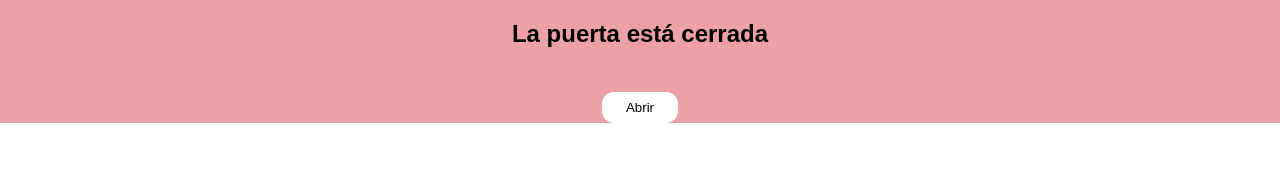
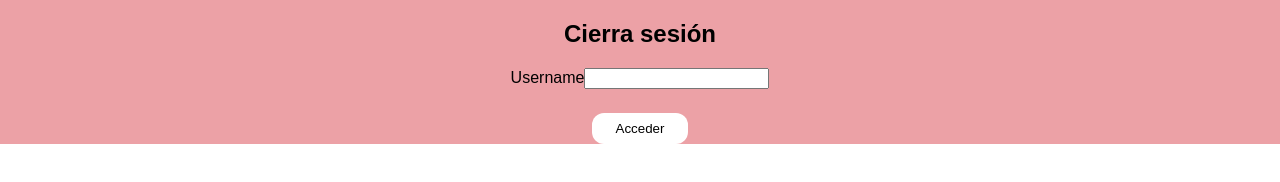
Before and after one commit to claudiadipietro/vueJS_test, a plain HTML site: page index.html in a window 1280 px wide. Drawn offline with nearby package versions, Linux system fonts and the light colour scheme.

Commit message:
Learned conditionals in vue

```diff
--- a/index.html
+++ b/index.html
@@ -13,16 +13,18 @@
         const vm = Vue.createApp({
             data() {
                 return {
-                    text: "La puerta está cerrada",
-                    doorOpen: false
+                    text: "Cierra sesión",
+                    doorOpen: false,
+                    username: ""
                 };
             },
             watch: {
                 doorOpen(value){
                     if (value){
-                        this.text = "La puerta está abierta";
+                        this.text = "Incia sesión";
                     } else {
-                        this.text = "La puerta está cerrada";
+                        this.text = "Cierra sesión";
+                        this.username = ""
                     }
                 }
             },
@@ -37,8 +39,18 @@
             template: `
             <div class="container" :class="styles">
                 <h2>{{text}}</h2>
-                <button @click = "doorOpen = !doorOpen">{{label}}</button>
+                <div v-if="doorOpen">
+                    <p> Hola, {{username}}</p>
                 </div>
+                <div v-else>
+                    <label>Username</label>
+                    <input type="text" v-model="username"/>
+                </div>
+                <button @click = "doorOpen = !doorOpen">
+                    <div v-if="!doorOpen">Acceder</div>
+                    <div v-else>Salir</div>
+                </button>
+            </div>
             `
         }).mount("#app");
     </script>
```
